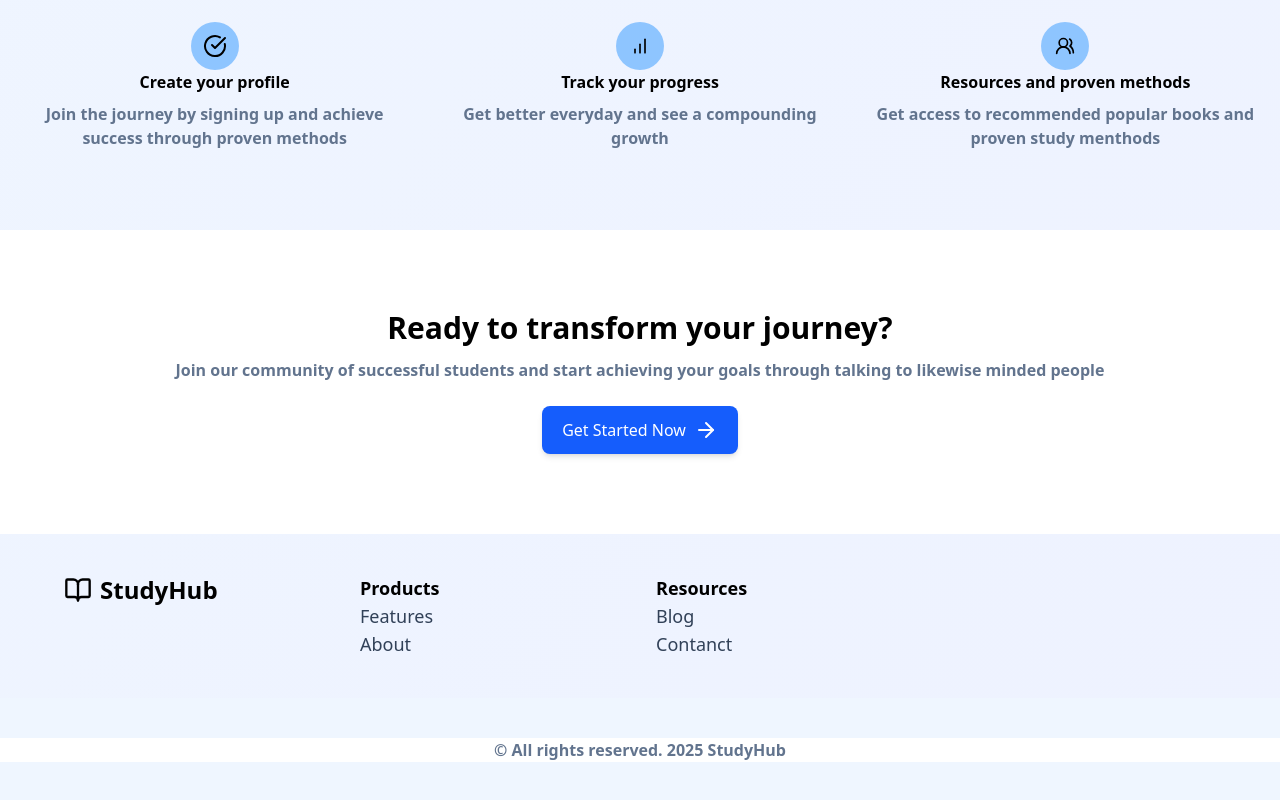
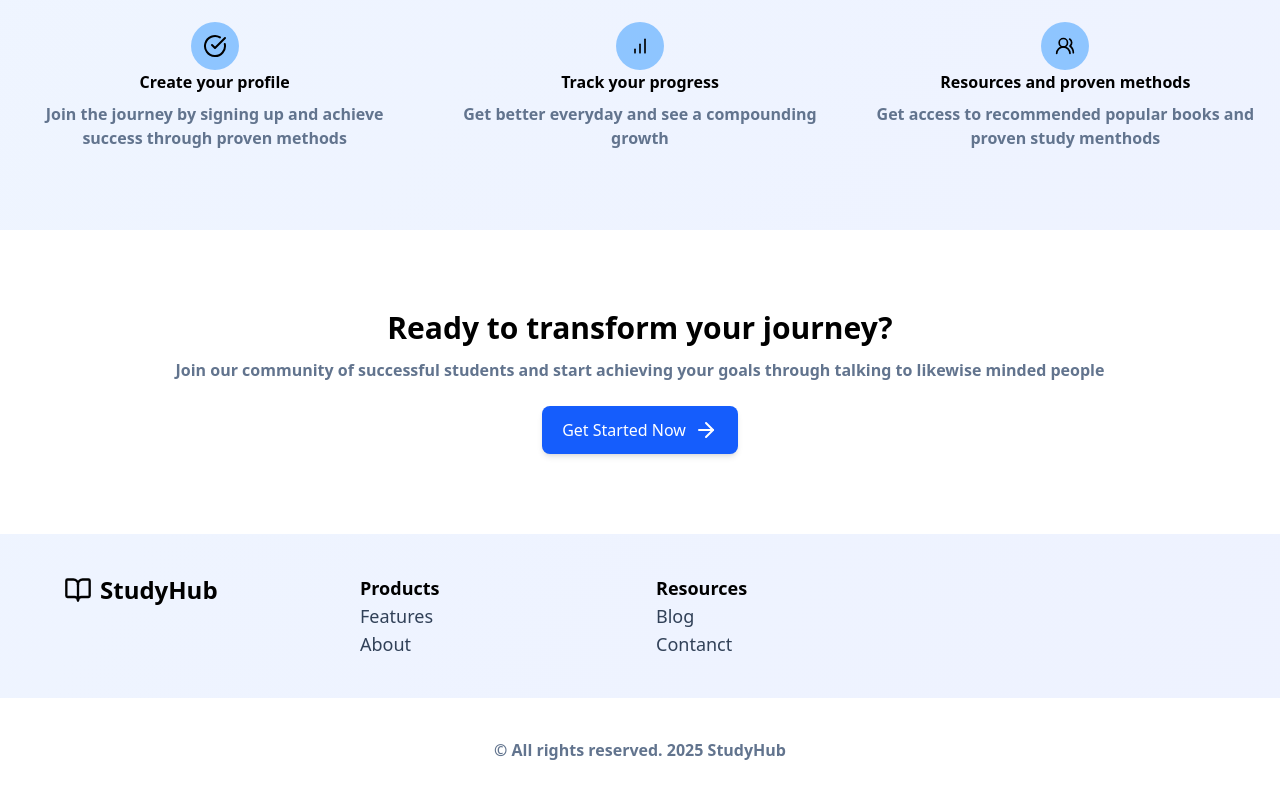
Before and after one commit to RikenMor001/StudyHub, a React (Vite) app: page / in a window 1280 px wide. Shown: the part 1169-1969 px from the top of the page. Built offline with nearby package versions, Linux system fonts and the light colour scheme.

Commit message:
Update LandingPage.jsx

```diff
--- a/src/pages/LandingPage.jsx
+++ b/src/pages/LandingPage.jsx
@@ -193,7 +193,7 @@
                     </section>
 
                     {/*Copyright section*/}
-                    <section className="py-10 bg-blue-50">
+                    <section className="py-10 bg-white">
                         <div className="bg-white text-center text-md font-semibold text-slate-500">
                             © All rights reserved. 2025 StudyHub
                         </div>
```
